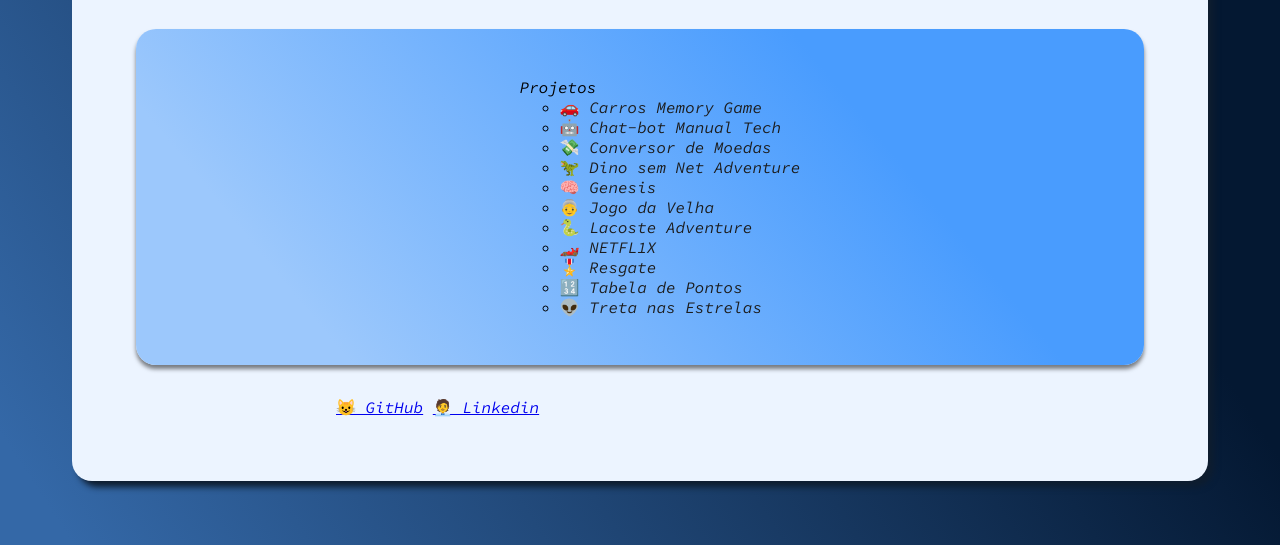
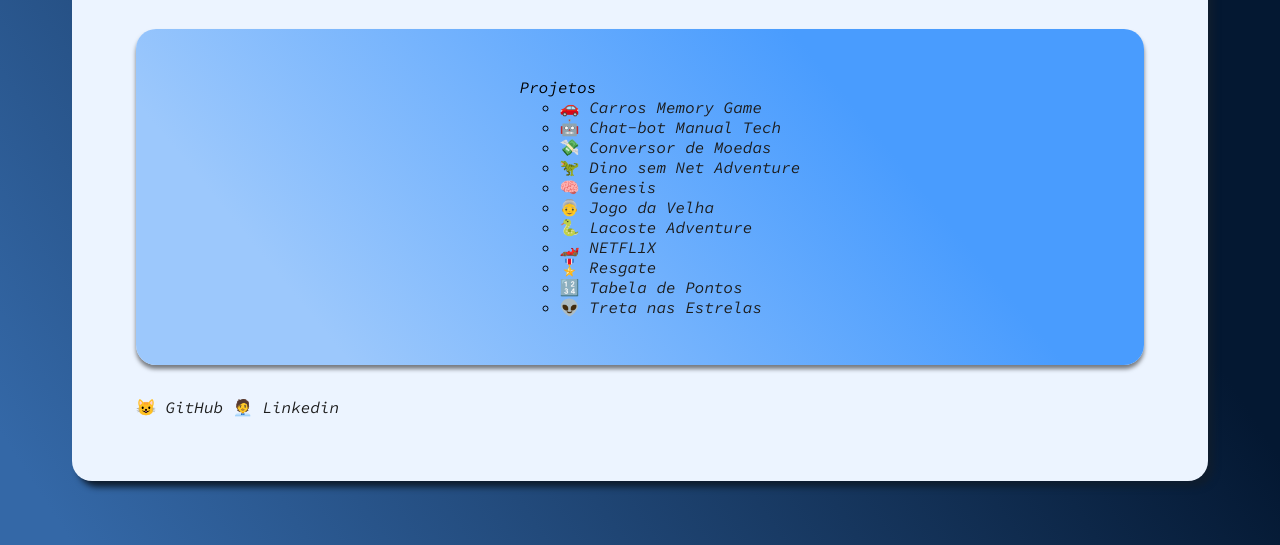
Before and after one commit to m4tsun0/certificard, a plain HTML site: page index.html in a window 1280 px wide. Shown: the part 310-855 px from the top of the page. Drawn offline with Linux system fonts and the light colour scheme.

Commit message:
Add files via upload

```diff
--- a/index.html
+++ b/index.html
@@ -59,10 +59,10 @@ https://m4tsun0.github.io/Treta_nas_Estrelas/
 ">👽 Treta nas Estrelas</a></li>
     </main>
     <div class="adicionais">
-      <a href="
+      <a class="adicionais-titulo" href="
 https://github.com/m4tsun0
 ">😺 GitHub</a>
-      <a href="
+      <a class="adicionais-titulo" href="
 https://www.linkedin.com/in/henrique-m-b9862b110/
 ">🧑‍💼 Linkedin</a>
     </div>
--- a/style.css
+++ b/style.css
@@ -69,10 +69,13 @@ body {
 
 .adicionais {
   margin-top: 32px;
-  margin-left: 200px;
+  //margin-left: 200px;
+}
+
+.adicionais-titulo {
   color: #1c1c1c;
   text-decoration: none;
-  align-items: center;
+  position: center;
 }
 
 //.projetos-titulo {
```
